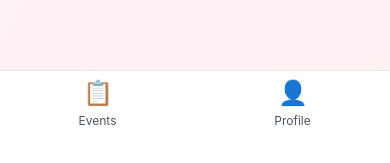
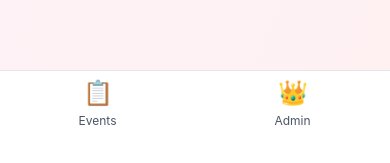
Before and after one commit to eventsystem7/wedding-rsvp-platform, a Next.js app: page / in a window 390 px wide. Shown: the part 709-872 px from the top of the page. Built offline with nearby package versions, Linux system fonts and the light colour scheme.

Commit message:
Add admin navigation

```diff
--- a/app/components/MobileNav.tsx
+++ b/app/components/MobileNav.tsx
@@ -7,7 +7,7 @@ export const MobileNav: React.FC = () => {
   const pathname = usePathname();
 
   return (
-    <nav className="fixed bottom-0 left-0 right-0 bg-white border-t border-gray-200 md:hidden">
+    <nav className="fixed bottom-0 left-0 right-0 bg-white border-t border-gray-200 md:hidden z-50">
       <div className="flex justify-around items-center h-16">
         <Link
           href="/dashboard"
@@ -19,13 +19,13 @@ export const MobileNav: React.FC = () => {
           <span className="text-xs mt-1">Events</span>
         </Link>
         <Link
-          href="/dashboard"
+          href="/admin"
           className={`flex flex-col items-center justify-center w-full h-full ${
-            pathname === '/profile' ? 'text-rose-600' : 'text-gray-600'
+            pathname === '/admin' ? 'text-rose-600' : 'text-gray-600'
           }`}
         >
-          <span className="text-2xl">👤</span>
-          <span className="text-xs mt-1">Profile</span>
+          <span className="text-2xl">👑</span>
+          <span className="text-xs mt-1">Admin</span>
         </Link>
       </div>
     </nav>
```
